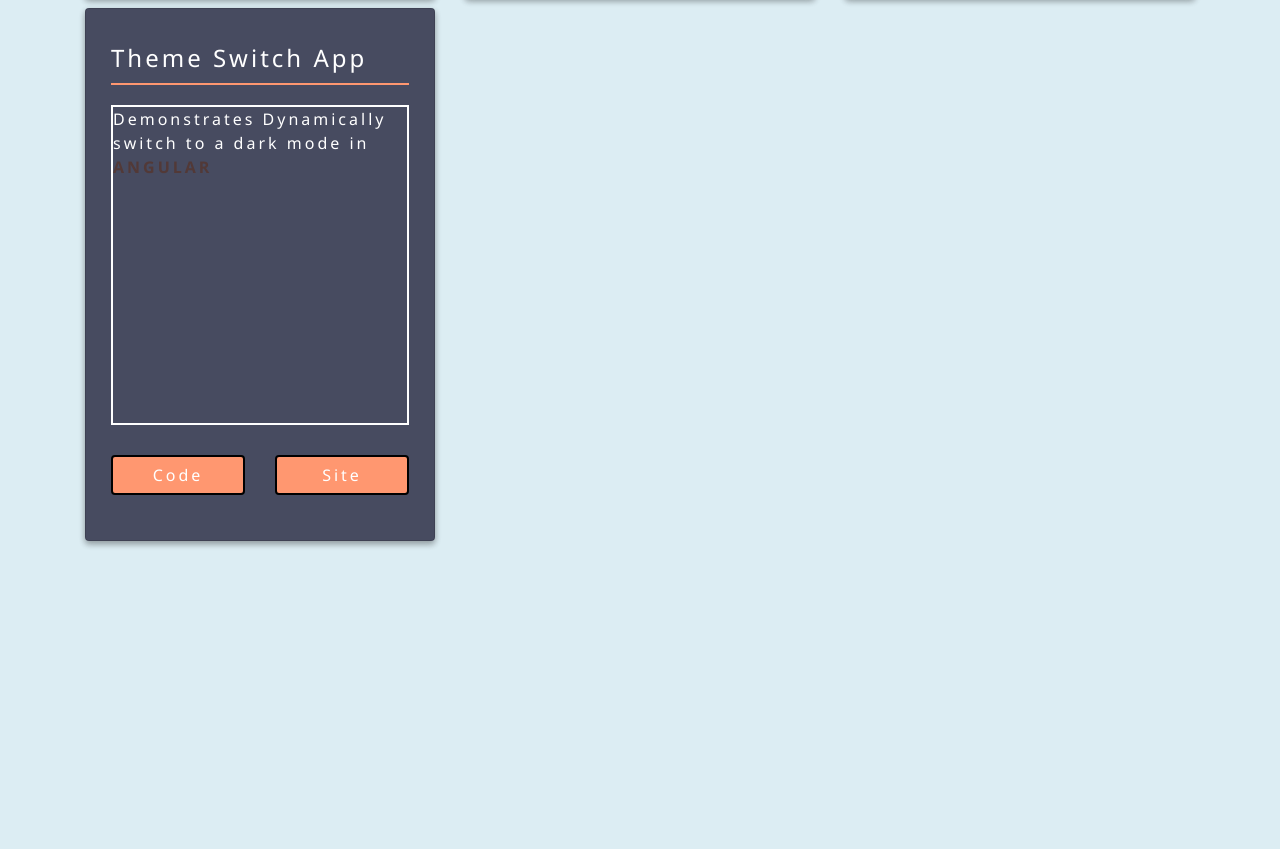
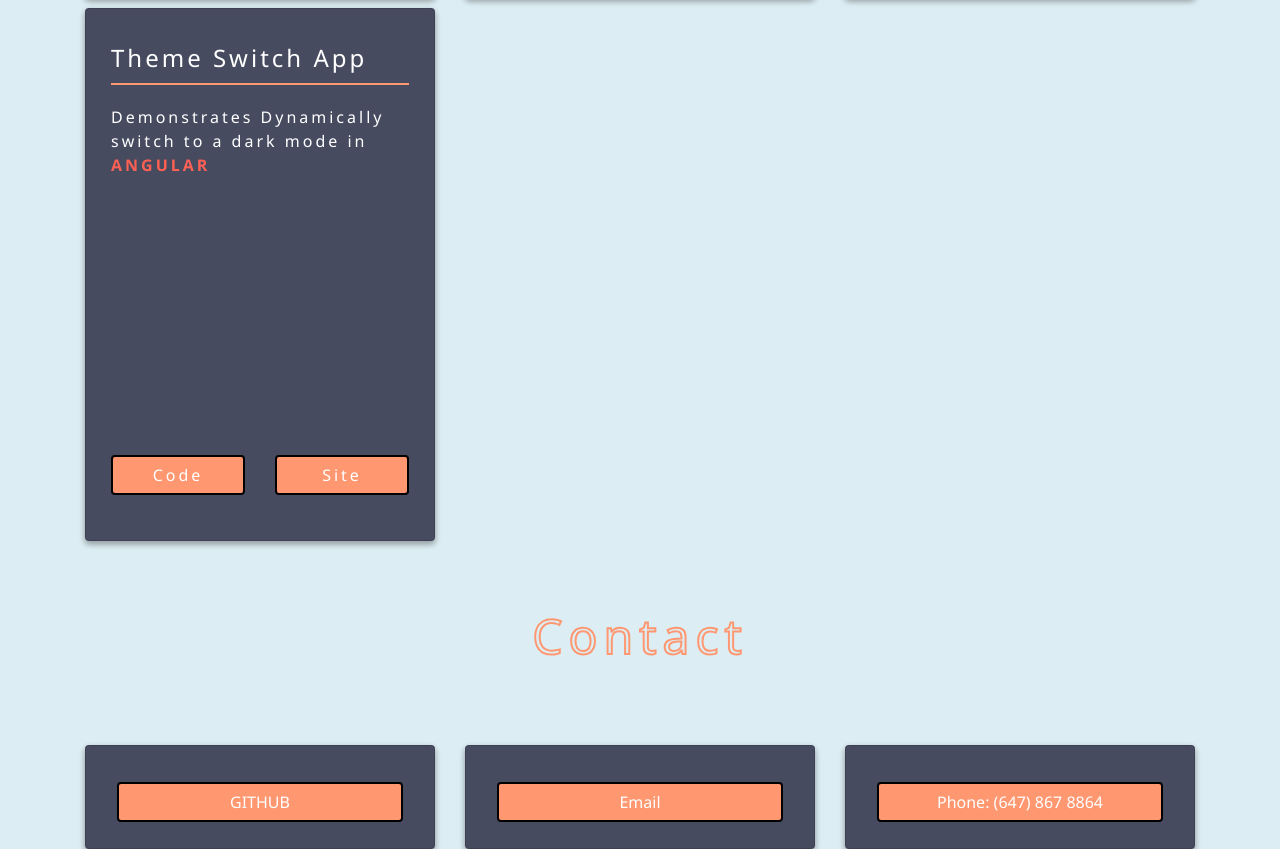
Before and after one commit to achalparikh/portfolio-site, a plain HTML site: page index.html in a window 1280 px wide. Shown: the part 2595-3444 px from the top of the page. Before the commit the page ends 3146 px from the top, so only its background shows below. Drawn offline with nearby package versions, Linux system fonts and the light colour scheme.

Commit message:
revert back

```diff
--- a/index.html
+++ b/index.html
@@ -164,7 +164,7 @@
             </div>
         </div>
     </div>
-    <!-- <div id="section_four">
+    <div id="section_four">
         <div class="container" id="contact">
             <div class="row">
                 <div class="col-12 text-center">
@@ -201,7 +201,7 @@
                 </div>
             </div>
         </div>
-    </div> -->
+    </div>
 
 
     <script src="https://code.jquery.com/jquery-3.5.1.slim.min.js" integrity="sha384-DfXdz2htPH0lsSSs5nCTpuj/zy4C+OGpamoFVy38MVBnE+IbbVYUew+OrCXaRkfj" crossorigin="anonymous"></script>
--- a/styles.css
+++ b/styles.css
@@ -19,7 +19,6 @@ nav {
     height: 40vh;
     overflow: scroll;
     margin-bottom: 20px;
-    border: 2px solid white;
 }
 
 .home_section {
@@ -169,7 +168,7 @@ transform: rotate(70deg);
 }
 
 .emphasis_word_angular {
-    color: #523937;
+    color: #ff6054;
     font-weight: bold;
 }
 
```
